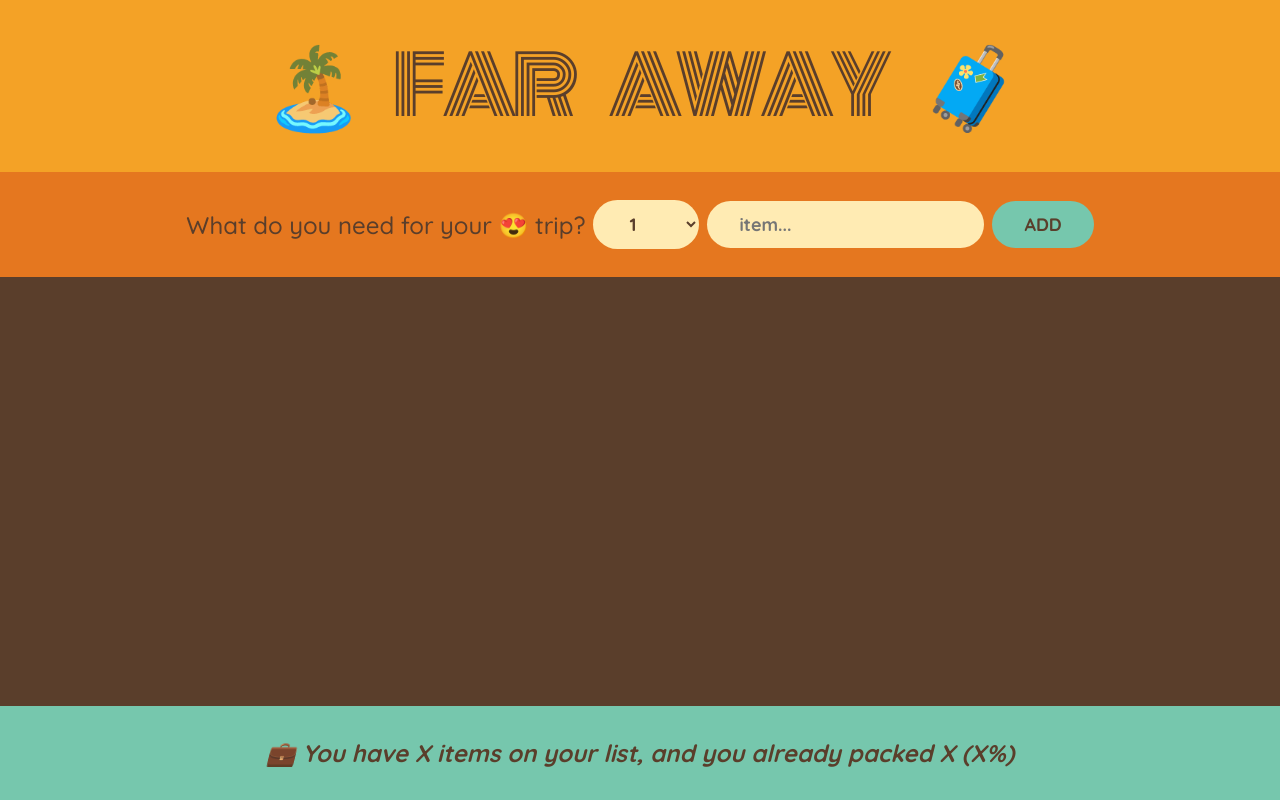
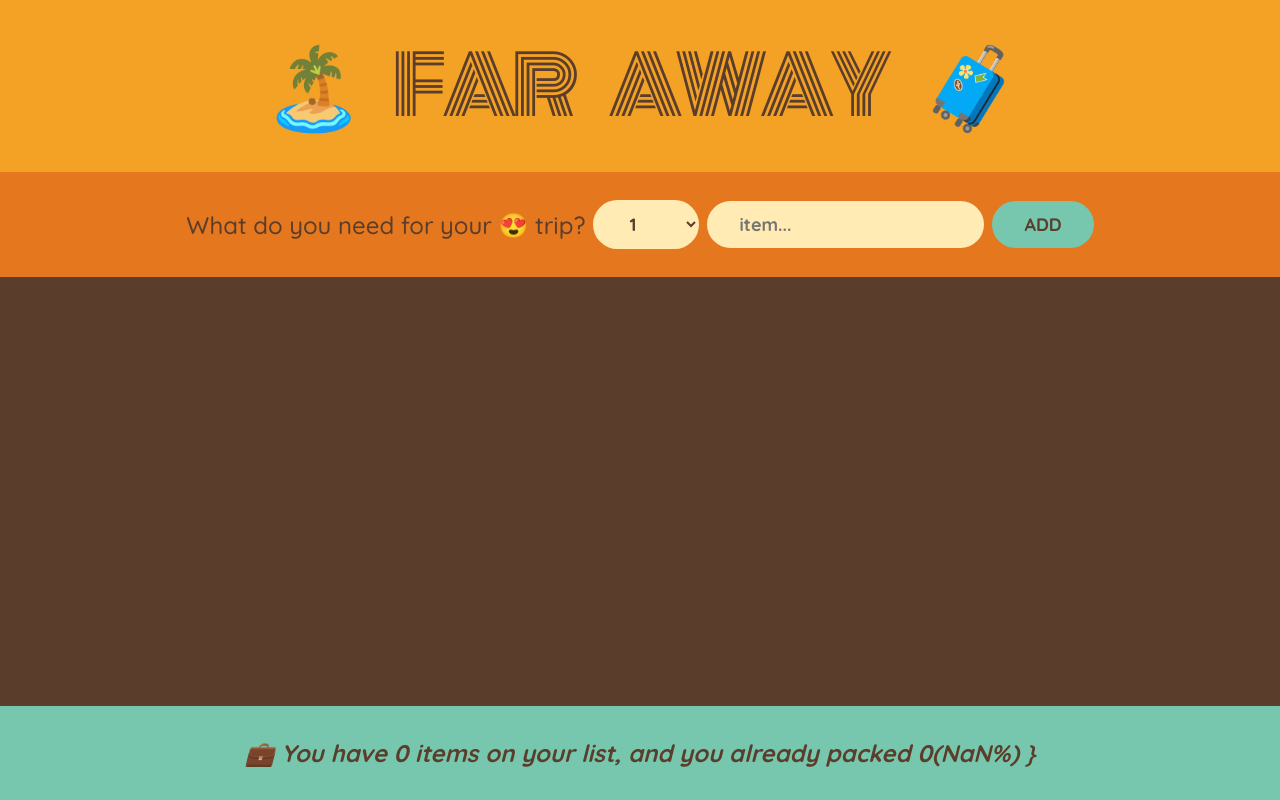
Before and after one commit to ali27-dev/far-away-project-travel-list, a React (Create React App) app: page / in a window 1280 px wide. Built offline with nearby package versions, Linux system fonts and the light colour scheme.

Commit message:
In State component i'm implement calculating statistics and display some message on UI.

```diff
--- a/src/App.js
+++ b/src/App.js
@@ -1,4 +1,5 @@
 import { useState } from "react";
+import { preconnect } from "react-dom";
 
 const initialItems = [
   { id: 1, description: "Passports", quantity: 2, packed: true },
@@ -31,7 +32,7 @@
         onDeleteItem={handleDeleteItem}
         onToggleItem={handleToggleItem}
       />
-      <Stats />
+      <Stats items={items} />
     </div>
   );
 }
@@ -121,10 +122,19 @@
   );
 }
 // State-Component
-function Stats() {
+function Stats({ items }) {
+  const totalItems = items.length;
+  const packedItems = items.filter((item) => item.packed).length;
+  const percentage = (packedItems / totalItems) * 100;
   return (
     <footer className="stats">
-      <em>💼 You have X items on your list, and you already packed X (X%)</em>
+      <em>
+        {percentage === 100
+          ? "You got everthing! Ready to go ✈️"
+          : ` 💼 You have ${totalItems} items on your list, and you already packed
+        ${packedItems}(${percentage}%)
+      }`}
+      </em>
     </footer>
   );
 }
```
